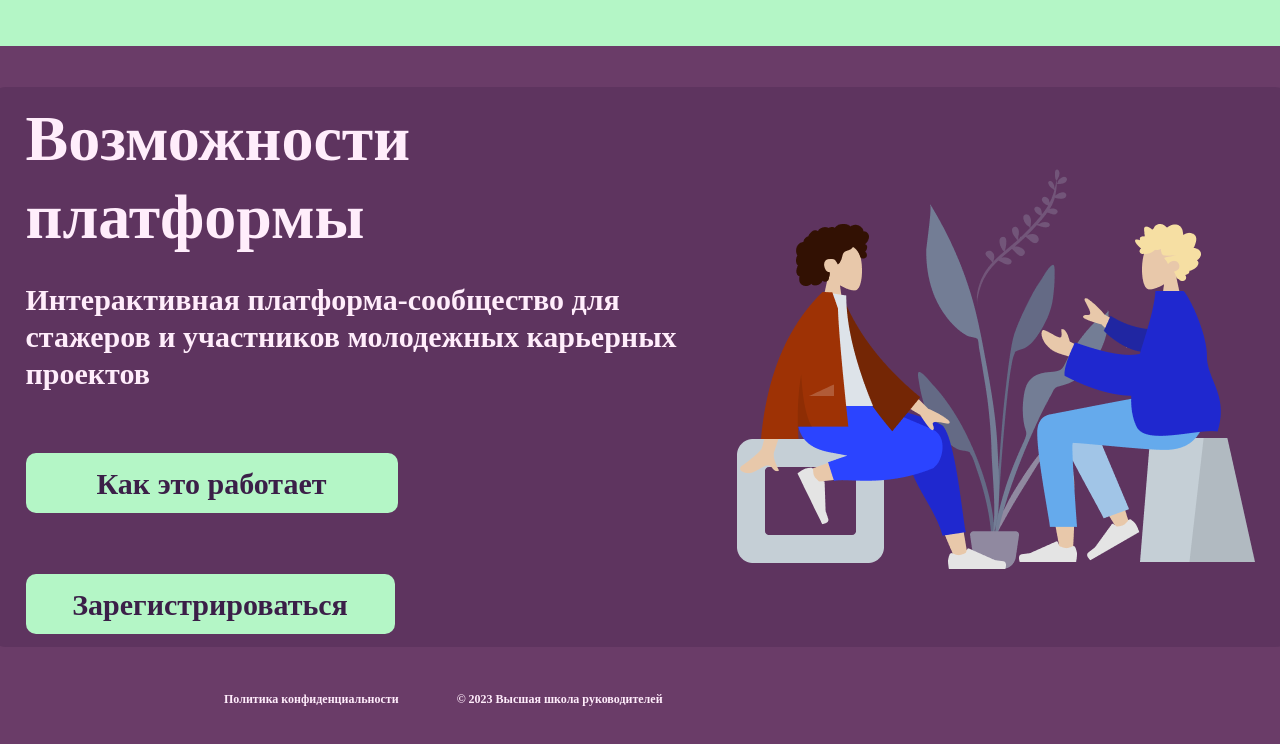
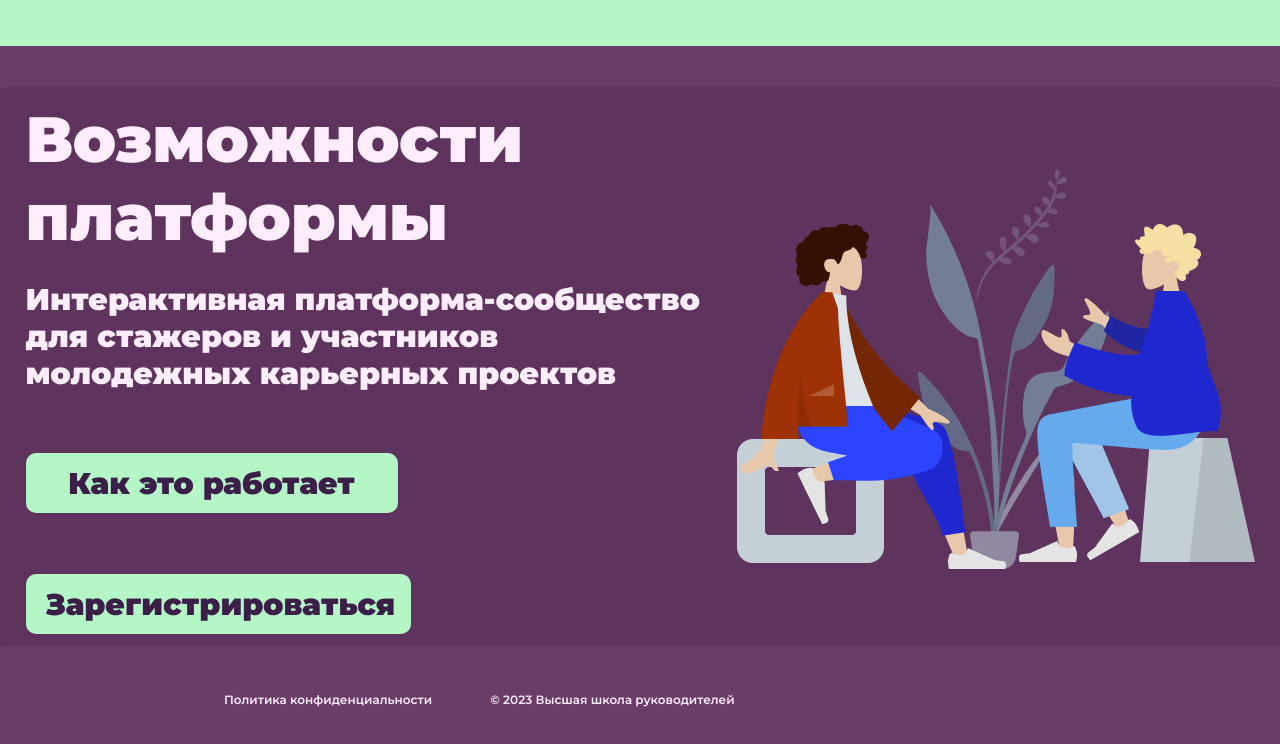
Before and after one commit to Rodion-de-Front/LCT, a plain HTML site: page index.html in a window 1280 px wide. Shown: the part 114-858 px from the top of the page. Drawn offline with Linux system fonts and the light colour scheme.

Commit message:
Update style.css

```diff
--- a/style.css
+++ b/style.css
@@ -1,7 +1,13 @@
+@font-face {
+  font-family: 'Montserrat';
+  src: url('fonts/Montserrat-VariableFont_wght.ttf') format('truetype');
+}
+
 body {
     margin: 0;
     padding: 0;
     background-color: #6A3C68;
+    font-family: 'Montserrat', sans-serif;
 }
 
 .header {
@@ -115,6 +121,7 @@ body {
     font-weight: 900;
     line-height: 78px;
     color:rgba(255, 237, 251, 1);
+    margin-bottom: 30px;
 }
 
 .how-it-works-part {
@@ -122,7 +129,7 @@ body {
     font-weight: 900;
     line-height: 29px;
     color: rgba(255, 237, 251, 1);
-    margin-bottom: 30px;
+    margin-bottom: 20px;
 }
 
 .how-it-works-part-description {
@@ -156,7 +163,7 @@ body {
     text-align: center;
     display: inline-block;
     height: 60px;
-    width: 369px;
+    width: 385px;
     border-radius: 10px;
     padding: 11px 20px 12px 20px;
     background-color: rgba(180, 246, 198, 1);
```
